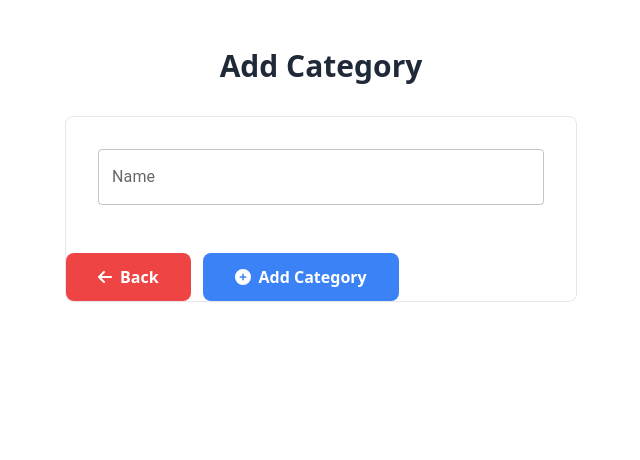
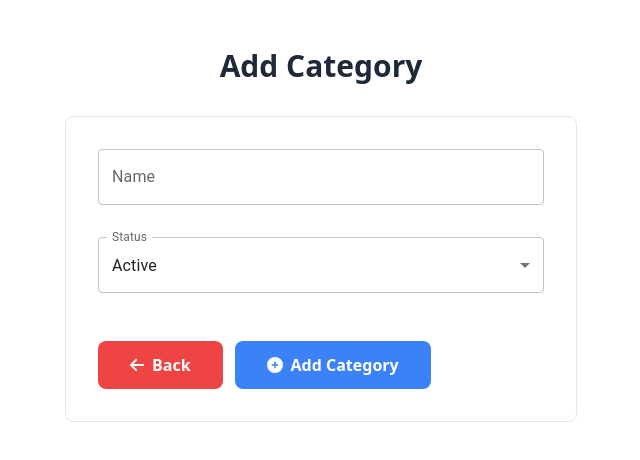
Before and after one commit to revou-fsse-1/w19-react-features-nofrialdi, a React (Create React App) app: page /category/add in a window 1280 px wide. Shown: the top 460 px of the page, without its empty margins (319-959 px from the left). Built offline with nearby package versions, Linux system fonts and the light colour scheme; sample sign-in values are in the browser's storage.

Commit message:
update form

```diff
--- a/src/components/AddCategory/FormAddCategory.tsx
+++ b/src/components/AddCategory/FormAddCategory.tsx
@@ -2,16 +2,18 @@ import { useNavigate } from "react-router-dom";
 import { useForm, Controller } from "react-hook-form";
 import { yupResolver } from "@hookform/resolvers/yup";
 import * as yup from "yup";
-import { FormControl, TextField } from "@mui/material";
+import { FormControl, InputLabel, MenuItem, Select, TextField } from "@mui/material";
 import axios from "axios";
 
 interface FormProps {
   name?: string;
+  status?: string;
 }
 
 const schema = yup
   .object({
     name: yup.string().required(),
+    status: yup.string().required(),
   })
   .required();
 
@@ -20,7 +22,7 @@ export const FormAddCategory = () => {
   const navigate = useNavigate();
 
   const handleRedirect = () => {
-    navigate("/listCategory");
+    navigate("/category");
   };
 
   const {
@@ -32,10 +34,7 @@ export const FormAddCategory = () => {
   });
 
   const onsubmit = async (data: FormProps) => {
-    const headers = {
-      Authorization: `Bearer ${token}`,
-    };
-    await axios.post("https://mock-api.arikmpt.com/api/category/create", { name: data.name }, { headers });
+    await axios.post("https://mock-api.arikmpt.com/api/category/create", { name: data.name, is_active: data.status === "Active" ? true : false }, { headers: { Authorization: `Bearer ${token}` } });
     navigate("/category");
     console.log(data);
   };
@@ -46,12 +45,29 @@ export const FormAddCategory = () => {
         <h2 className="mb-4 text-center text-2xl font-bold text-gray-800 md:mb-8 lg:text-3xl">Add Category</h2>
       </div>
       <div className="mx-auto max-w-lg rounded-lg border">
-        <FormControl fullWidth>
-          <div className="flex flex-col gap-4 p-4 md:p-8">
+        <div className="flex flex-col gap-4 p-4 md:p-8">
+          <FormControl fullWidth>
             <Controller name="name" control={control} render={({ field }) => <TextField value={field.value} onChange={field.onChange} variant="outlined" label="Name" helperText={errors?.name?.message} error={!!errors?.name} />} />
-          </div>
-        </FormControl>
-        <div className="flex items-center mt-4 gap-x-3">
+          </FormControl>
+        </div>
+        <div className="flex flex-col gap-4 px-4 md:px-8">
+          <FormControl fullWidth>
+            <InputLabel id="status">Status</InputLabel>
+            <Controller
+              name="status"
+              control={control}
+              defaultValue="Active"
+              render={({ field }) => (
+                <Select labelId="status" value={field.value} onChange={field.onChange} id="status" label="Status">
+                  <MenuItem value="Active">Active</MenuItem>
+                  <MenuItem value="Deactive">Deactive</MenuItem>
+                </Select>
+              )}
+            />
+          </FormControl>
+        </div>
+
+        <div className="flex items-center mt-4 p-8 gap-x-3">
           <button
             onClick={handleRedirect}
             className="flex items-center justify-center gap-2 rounded-lg bg-red-500 px-8 py-3 text-center text-sm font-semibold text-white outline-none ring-red-300 transition duration-100 hover:bg-red-600 focus-visible:ring active:bg-red-700 md:text-base"
@@ -74,44 +90,5 @@ export const FormAddCategory = () => {
         </div>
       </div>
     </div>
-    // <div>
-    //   <form onClick={handleSubmit(useForm)} className="mx-auto max-w-lg rounded-lg border">
-    //     <div className="flex flex-col gap-4 p-4 md:p-8">
-    //       <div>
-    //         <label className="mb-2 inline-block text-sm text-gray-800 sm:text-base">Name</label>
-
-    //         <input  name="name" className="w-full rounded border bg-gray-50 px-3 py-2 text-gray-800 outline-none ring-indigo-300 transition duration-100 focus:ring" />
-    //       </div>
-
-    //       <div className="flex items-center mt-4 gap-x-3">
-    //         <button
-    //           onClick={handleRedirect}
-    //           className="flex items-center justify-center gap-2 rounded-lg bg-red-500 px-8 py-3 text-center text-sm font-semibold text-white outline-none ring-red-300 transition duration-100 hover:bg-red-600 focus-visible:ring active:bg-red-700 md:text-base"
-    //         >
-    //           <svg style={{ fill: "#ffffff" }} xmlns="http://www.w3.org/2000/svg" height="1em" viewBox="0 0 448 512">
-    //             <path d="M9.4 233.4c-12.5 12.5-12.5 32.8 0 45.3l160 160c12.5 12.5 32.8 12.5 45.3 0s12.5-32.8 0-45.3L109.2 288 416 288c17.7 0 32-14.3 32-32s-14.3-32-32-32l-306.7 0L214.6 118.6c12.5-12.5 12.5-32.8 0-45.3s-32.8-12.5-45.3 0l-160 160z" />
-    //           </svg>
-    //           <span>Back</span>
-    //         </button>
-
-    //         <button className="flex items-center justify-center gap-2 rounded-lg bg-blue-500 px-8 py-3 text-center text-sm font-semibold text-white outline-none ring-blue-300 transition duration-100 hover:bg-blue-600 focus-visible:ring active:bg-blue-700 md:text-base">
-    //           <svg xmlns="http://www.w3.org/2000/svg" fill="none" viewBox="0 0 24 24" stroke-width="1.5" stroke="currentColor" className="w-5 h-5">
-    //             <path stroke-linecap="round" stroke-linejoin="round" d="M12 9v6m3-3H9m12 0a9 9 0 11-18 0 9 9 0 0118 0z" />
-    //           </svg>
-    //           <span>Add Category</span>
-    //         </button>
-    //       </div>
-    //     </div>
-
-    //     <div className="flex items-center justify-center bg-gray-100 p-4">
-    //       <p className="text-center text-sm text-gray-500">
-    //         Do you have an account?
-    //         <a href="/" className="text-indigo-500 transition duration-100 hover:text-indigo-600 active:text-indigo-700">
-    //           Login
-    //         </a>
-    //       </p>
-    //     </div>
-    //   </form>
-    // </div>
   );
 };
--- a/src/components/EditCategory/FormEditCategory.tsx
+++ b/src/components/EditCategory/FormEditCategory.tsx
@@ -2,19 +2,21 @@ import { useNavigate, useParams } from "react-router-dom";
 import { useForm, Controller } from "react-hook-form";
 import { yupResolver } from "@hookform/resolvers/yup";
 import * as yup from "yup";
-import { FormControl, TextField } from "@mui/material";
+import { FormControl, InputLabel, MenuItem, Select, TextField } from "@mui/material";
 import axios from "axios";
 import { useEffect } from "react";
 
 interface FormProps {
   id?: string;
   name?: string;
+  status?: string;
 }
 
 const schema = yup
   .object({
     id: yup.string().required(),
     name: yup.string().required(),
+    status: yup.string().required(),
   })
   .required();
 
@@ -27,7 +29,6 @@ export const FormEditCategory = () => {
   };
 
   const { id } = useParams();
-  console.log(id);
 
   const {
     control,
@@ -39,26 +40,23 @@ export const FormEditCategory = () => {
   });
 
   const fetchCategory = async () => {
-    const headers = {
-      Authorization: `Bearer ${token}`,
-    };
-    const response = await axios.get(`https://mock-api.arikmpt.com/api/category/${id}`, { headers });
-
+    try {
+      const response = await axios.get(`https://mock-api.arikmpt.com/api/category/${id}`, { headers: { Authorization: `Bearer ${token}` } });
       reset({
         id: response.data.data.id,
         name: response.data.data.name,
+        status: response.data.data.is_active ? "Active" : "Deactive",
       });
+    } catch (error) {
+      console.log(error);
+    }
   };
-
   useEffect(() => {
     fetchCategory();
   }, []);
 
   const onsubmit = async (data: FormProps) => {
-    const headers = {
-      Authorization: `Bearer ${token}`,
-    };
-    await axios.put("https://mock-api.arikmpt.com/api/category/update", { id: data.id, name: data.name }, { headers });
+    await axios.put("https://mock-api.arikmpt.com/api/category/update", { id: data.id, name: data.name, is_active: data.status === "Active" ? true : false }, { headers: { Authorization: `Bearer ${token}` } });
     navigate("/category");
   };
 
@@ -68,9 +66,27 @@ export const FormEditCategory = () => {
         <h2 className="mb-4 text-center text-2xl font-bold text-gray-800 md:mb-8 lg:text-3xl">Edit Category</h2>
       </div>
       <div className="mx-auto max-w-lg rounded-lg border">
+        <div className="flex flex-col gap-4 p-4 md:p-8">
           <FormControl fullWidth>
-          <div className="flex flex-col gap-4 p-4 md:p-8">
             <Controller name="name" control={control} render={({ field }) => <TextField value={field.value} onChange={field.onChange} variant="outlined" label="Name" helperText={errors?.name?.message} error={!!errors?.name} />} />
+          </FormControl>
+        </div>
+        <div className="flex flex-col gap-4 px-4 md:px-8">
+          <FormControl fullWidth>
+            <InputLabel id="status">Status</InputLabel>
+            <Controller
+              name="status"
+              control={control}
+              defaultValue="Active"
+              render={({ field }) => (
+                <Select labelId="status" value={field.value} onChange={field.onChange} id="status" label="Status">
+                  <MenuItem value="Active">Active</MenuItem>
+                  <MenuItem value="Deactive">Deactive</MenuItem>
+                </Select>
+              )}
+            />
+          </FormControl>
+        </div>
 
         <div className="flex items-center mt-4 gap-x-3">
           <button
@@ -94,35 +110,6 @@ export const FormEditCategory = () => {
           </button>
         </div>
       </div>
-        </FormControl>
     </div>
-    </div>
-
-    // <div>
-    //   <div className="mx-auto max-w-screen-2xl px-4 md:px-8">
-    //     <h2 className="mb-4 text-center text-2xl font-bold text-gray-800 md:mb-8 lg:text-3xl">Edit Category</h2>
-    //   </div>
-    //   <form className="mx-auto max-w-lg rounded-lg border">
-    //     <div className="flex flex-col gap-4 p-4 md:p-8">
-    //       <div>
-    //         <label className="mb-2 inline-block text-sm text-gray-800 sm:text-base">Name</label>
-    //         <input name="name" className="w-full rounded border bg-gray-50 px-3 py-2 text-gray-800 outline-none ring-indigo-300 transition duration-100 focus:ring" />
-    //       </div>
-
-    //       <div className="flex items-center mt-4 gap-x-3">
-    //         <button
-    //           onClick={handleRedirect}
-    //           className="flex items-center justify-center gap-2 rounded-lg bg-red-500 px-8 py-3 text-center text-sm font-semibold text-white outline-none ring-red-300 transition duration-100 hover:bg-red-600 focus-visible:ring active:bg-red-700 md:text-base"
-    //         >
-    //           <span>Back</span>
-    //         </button>
-
-    //         <button className="flex items-center justify-center gap-2 rounded-lg bg-blue-500 px-8 py-3 text-center text-sm font-semibold text-white outline-none ring-blue-300 transition duration-100 hover:bg-blue-600 focus-visible:ring active:bg-blue-700 md:text-base">
-    //           <span>Add Category</span>
-    //         </button>
-    //       </div>
-    //     </div>
-    //   </form>
-    // </div>
   );
 };
```
Also changed, not shown: src/components/Home/ListCategory.tsx (+22 -10 lines). Lines whose indentation alone changed are shown as unchanged.
